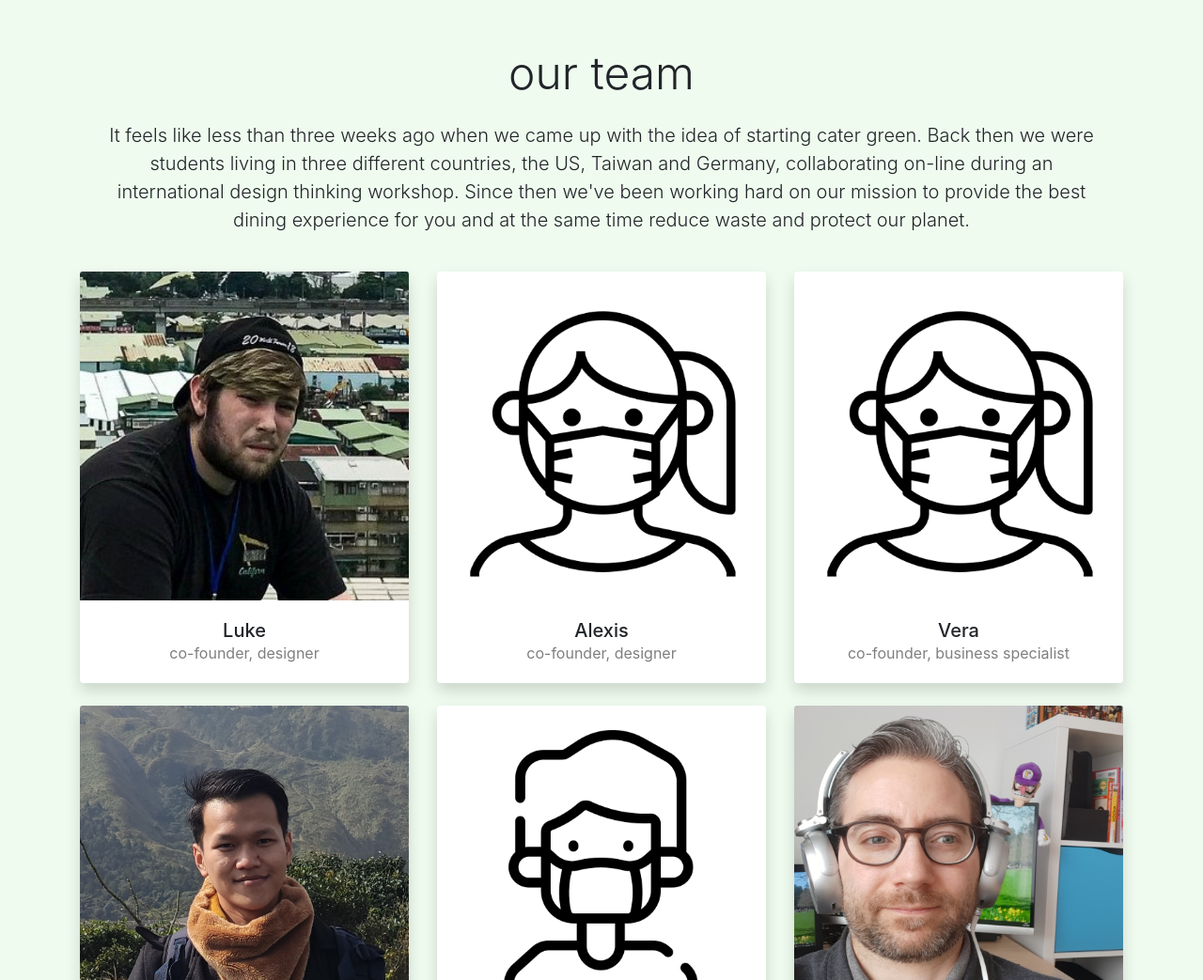
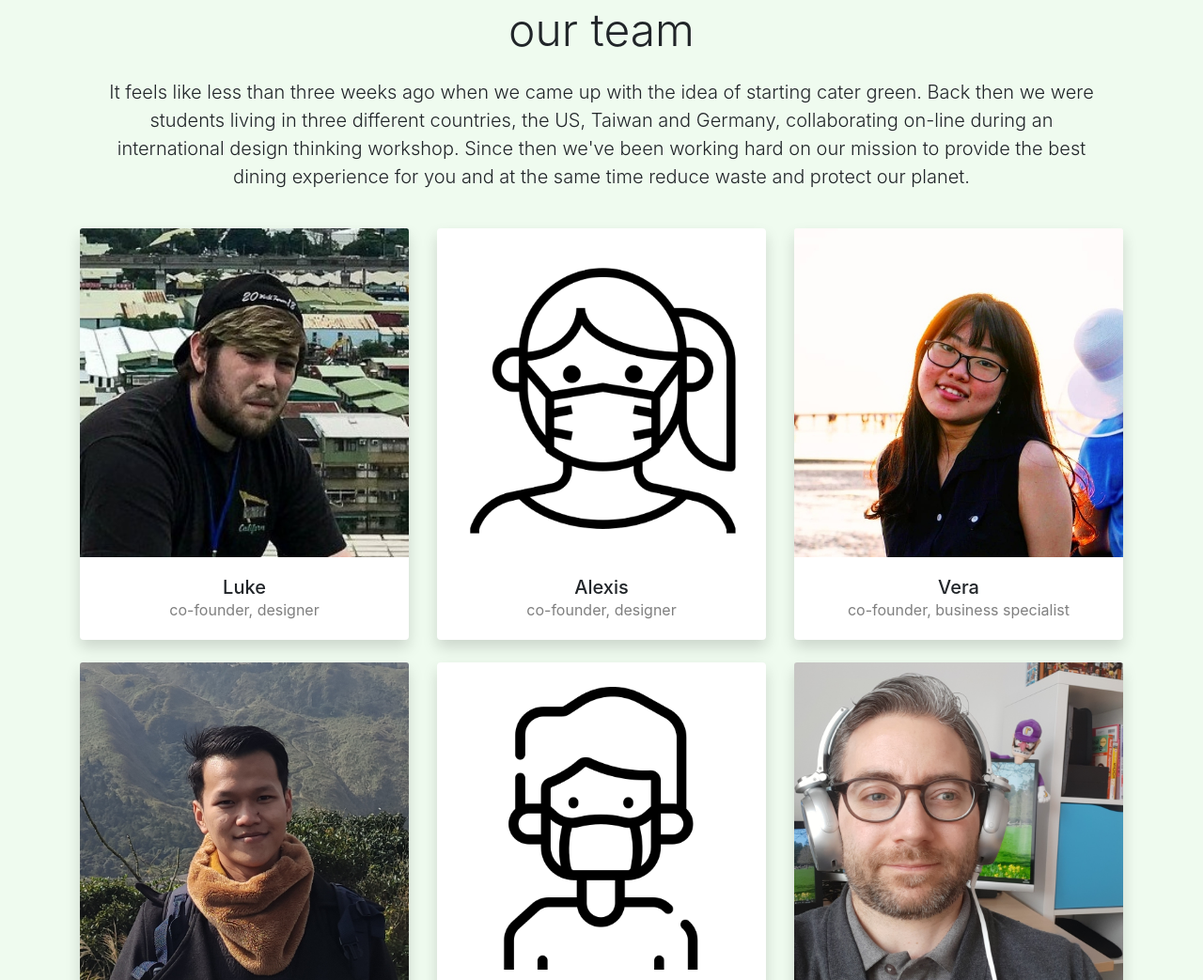
Before and after one commit to catergreen/catergreen.github.io, a plain HTML site: page index.html in a window 1280 px wide. Shown: the part 5198-6241 px from the top of the page at 94% size. Drawn offline with Linux system fonts and the light colour scheme.

Commit message:
Change/add pictures

```diff
--- a/index.html
+++ b/index.html
@@ -255,7 +255,7 @@
 				<!-- Team Member 3 -->
 				<div class="col-lg-4 col-md-6 mb-4 mx-auto">
 					<div class="card border-0 shadow">
-						<img src="images/mask1.png" class="card-img-top" alt="...">
+						<img src="images/team3_3.jpg" class="card-img-top" alt="...">
 						<div class="card-body text-center">
 							<h5 class="card-title mb-0">Vera</h5>
 							<div class="card-text text-black-50">co-founder, business specialist</div>
```
Also changed, not shown: images/Cater-Green_Prototype-1.png, images/team3_3.jpg (added).
